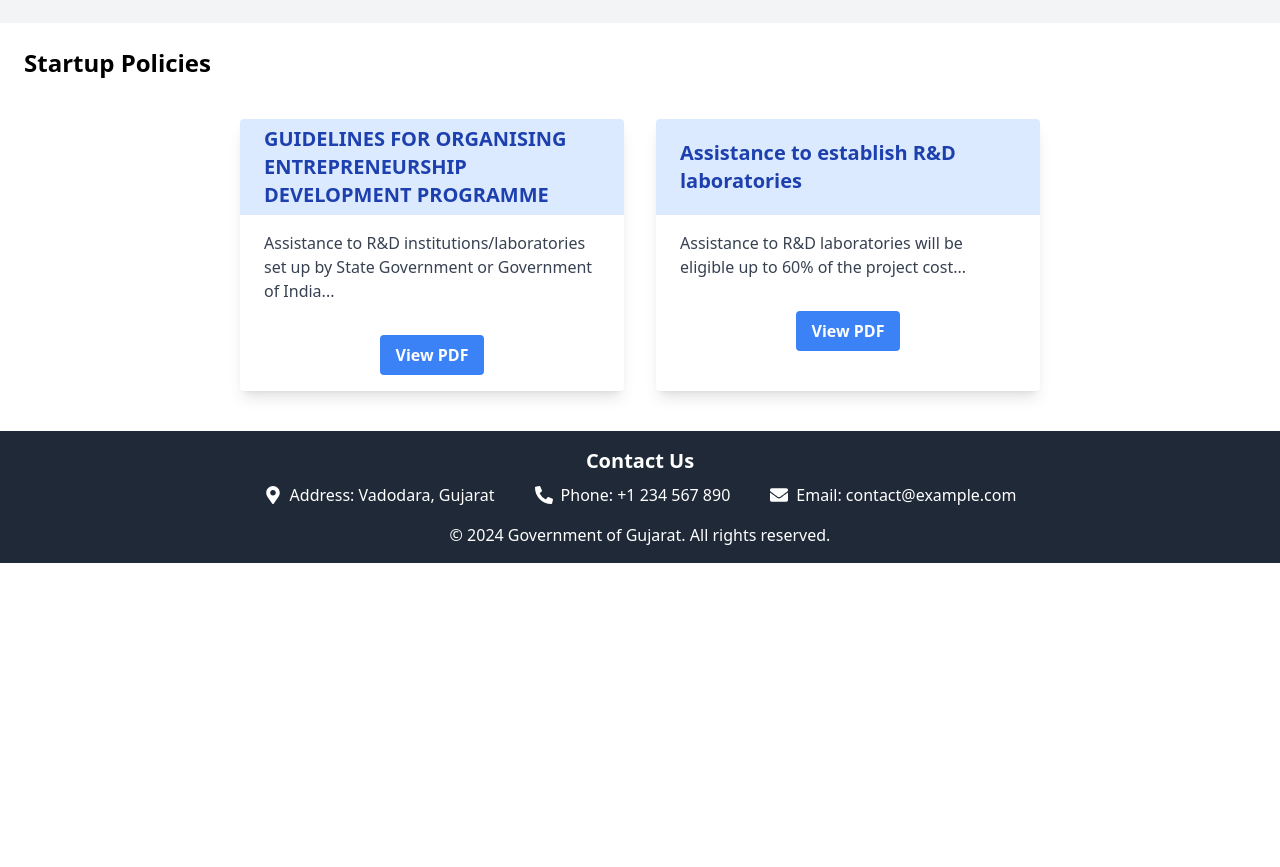
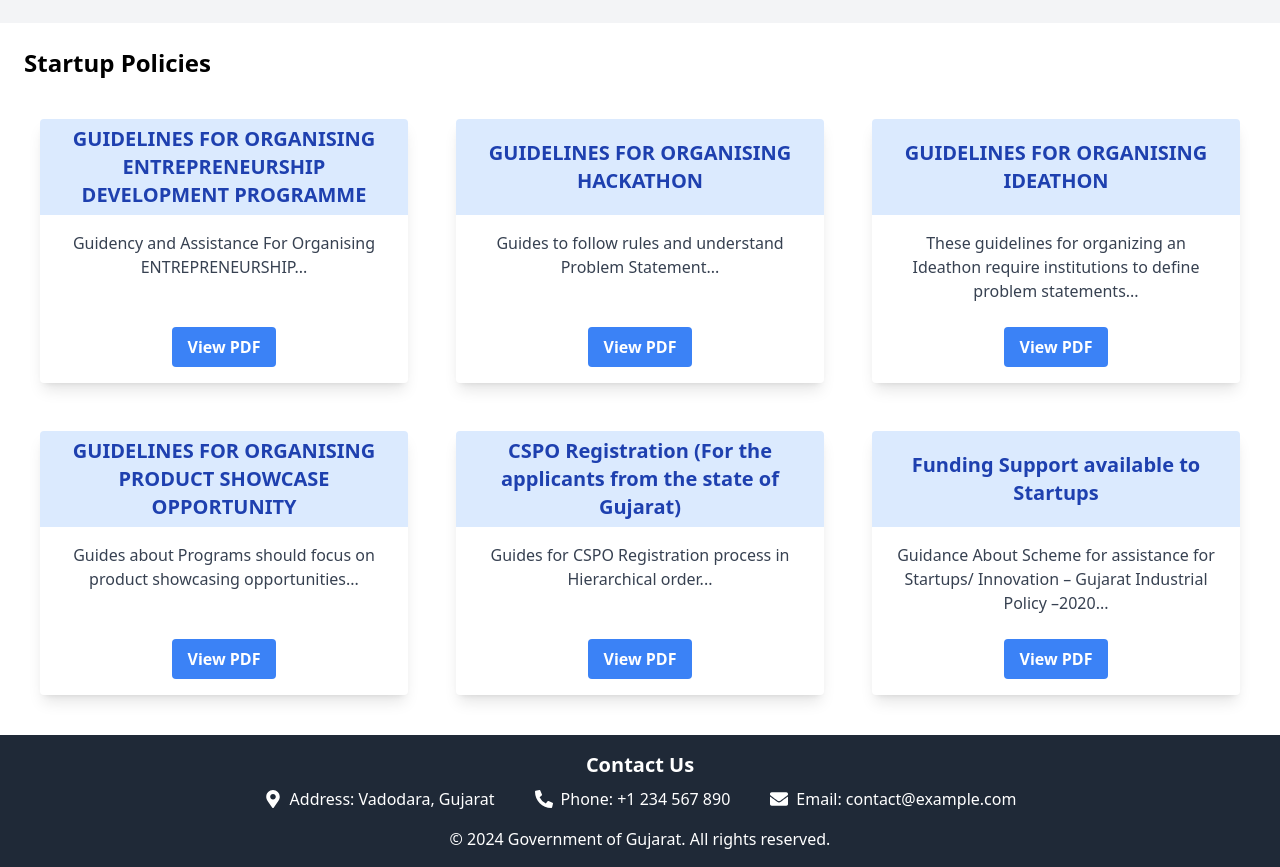
Before and after one commit to DevPatils/Fundev-Frontend, a React (Vite) app in the folder Fundevfrontend/: page /schemes in a window 1280 px wide. Shown: the part 711-1578 px from the top of the page. Before the commit the page ends 1274 px from the top, so only its background shows below. Built offline with nearby package versions, Linux system fonts and the light colour scheme.

Commit message:
Schemes Cards Added

```diff
--- a/Fundevfrontend/src/Components/FundingSchemeCard.tsx
+++ b/Fundevfrontend/src/Components/FundingSchemeCard.tsx
@@ -15,12 +15,14 @@ const FundingCard: React.FC<FundingCardProps> = ({
     <div className="max-w-sm rounded overflow-hidden shadow-lg m-4 bg-white hover:shadow-xl transform transition-transform duration-300 hover:-translate-y-1">
       {/* Title Section with Fixed Height */}
       <div className="px-6 py-4 bg-blue-100 h-24 flex items-center">
-        <div className="font-bold text-xl text-blue-800">{title}</div>
+        <div className="font-bold text-xl text-blue-800 text-center overflow-hidden text-ellipsis">
+          {title}
+        </div>
       </div>
 
       {/* Description Section */}
-      <div className="px-6 py-4">
-        <p className="text-gray-700 text-base">{description}</p>
+      <div className="px-6 py-4 h-24">
+        <p className="text-gray-700 text-base text-center">{description}</p>
       </div>
 
       {/* Button Section with Centered Alignment */}
--- a/Fundevfrontend/src/Pages/Schemes.tsx
+++ b/Fundevfrontend/src/Pages/Schemes.tsx
@@ -9,15 +9,35 @@ const Schemes: React.FC = () => {
   const schemes = [
     {
       title: "GUIDELINES FOR ORGANISING ENTREPRENEURSHIP DEVELOPMENT PROGRAMME",
-      description: "Assistance to R&D institutions/laboratories set up by State Government or Government of India...",
+      description: "Guidency and Assistance For Organising ENTREPRENEURSHIP...",
       pdfLink: "https://drive.google.com/file/d/1wrVIyBtDnX7ef8XeBnBOVi-s6F6yYvRy/view?usp=drive_link",
     },
     {
-      title: "Assistance to establish R&D laboratories",
-      description: "Assistance to R&D laboratories will be eligible up to 60% of the project cost...",
-      pdfLink:"../assets/Scheme_pdf/SH-2.pdf",
+      title: "GUIDELINES FOR ORGANISING HACKATHON",
+      description: "Guides to follow rules and understand Problem Statement...",
+      pdfLink: "https://drive.google.com/file/d/1zyAGPMFl_9gnnGWysJLIeDR_HmTQW2WB/view?usp=drive_link",
     },
-    // Add more schemes here
+    {
+      title: "GUIDELINES FOR ORGANISING IDEATHON",
+      description: "These guidelines for organizing an Ideathon require institutions to define problem statements...",
+      pdfLink: "https://drive.google.com/file/d/1J5rxTj4n6SN4x1T7dorReOi-2TZl8QCM/view?usp=drive_link",
+    },
+    {
+      title: "GUIDELINES FOR ORGANISING PRODUCT SHOWCASE OPPORTUNITY",
+      description: "Guides about Programs should focus on product showcasing opportunities...",
+      pdfLink: "https://drive.google.com/file/d/1QgDKZtIz8TIxisVXnzyIPXg_zLP6EDoi/view?usp=drive_link",
+    },
+    {
+      title: "CSPO Registration (For the applicants from the state of Gujarat)",
+      description: "Guides for CSPO Registration process in Hierarchical order...",
+      pdfLink: "https://drive.google.com/file/d/1jRqW1lFzbBjOEvC0zQdW5O-41nhja6T7/view?usp=drive_link",
+    },
+    {
+      title: "Funding Support available to Startups",
+      description: "Guidance About Scheme for assistance for Startups/ Innovation – Gujarat Industrial Policy –2020...",
+      pdfLink: "https://drive.google.com/file/d/11DQn1x4rES8oDWXTHQad4_LXUWbtSrp1/view?usp=drive_link",
+    },
+
   ];
 
   return (
@@ -29,8 +49,8 @@ const Schemes: React.FC = () => {
       <div className="p-6 bg-grey-100">
         <h2 className="font-extrabold text-2xl mb-6 text-left">Startup Policies</h2>
 
-        {/* Cards */}
-        <div className="flex flex-wrap justify-center mt-4">
+        {/* Grid for Cards */}
+        <div className="grid grid-cols-1 md:grid-cols-2 lg:grid-cols-3 gap-4 justify-items-center">
           {schemes.map((scheme, index) => (
             <FundingCard
               key={index}
```
